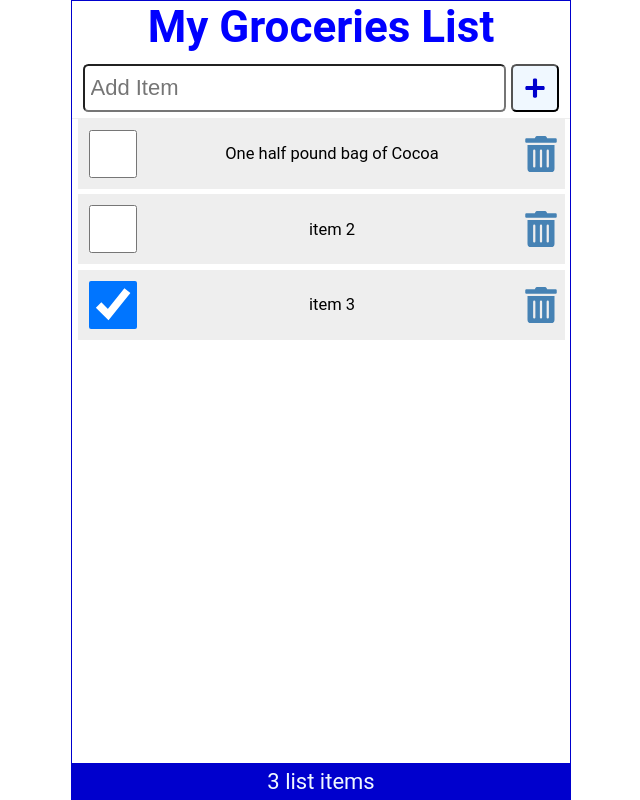
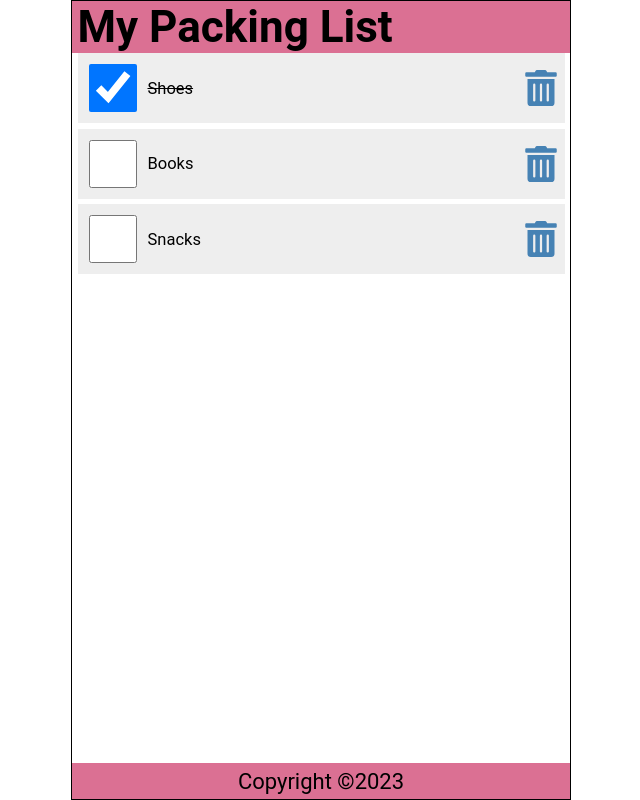
Before and after one commit to Stellamargy/Phase-2-React--Project, a React (Create React App) app: page / in a window 1280 px wide. Shown: the whole page, without its empty margins (319-959 px from the left). Built offline with nearby package versions, Linux system fonts and the light colour scheme.

Commit message:
components abstraction

```diff
--- a/src/AddItem.js
+++ /dev/null
@@ -1,25 +0,0 @@
-import { FaPlus } from "react-icons/fa";
-
-function AddItem({newItems,setNewItems,handleSubmit}){
-
-    return(
-        <form className="addForm" onSubmit={(e)=>handleSubmit(e)}>
-            <label htmlFor="Add Item">Add Item</label>
-            <input
-            type="text"
-            autoFocus
-            required
-            placeholder="Add Item"
-            id="Add Item"
-            value={newItems}
-            onChange={(e)=>setNewItems(e.target.value)}
-            ></input>
-                <button  type="submit" aria-label="Add Item">
-                <FaPlus/>
-            </button>
-
-        </form>
-    )
-}
-
-export default AddItem;
--- a/src/App.css
+++ /dev/null
@@ -1,38 +0,0 @@
-.App {
-  text-align: center;
-}
-
-.App-logo {
-  height: 40vmin;
-  pointer-events: none;
-}
-
-@media (prefers-reduced-motion: no-preference) {
-  .App-logo {
-    animation: App-logo-spin infinite 20s linear;
-  }
-}
-
-.App-header {
-  background-color: #282c34;
-  min-height: 100vh;
-  display: flex;
-  flex-direction: column;
-  align-items: center;
-  justify-content: center;
-  font-size: calc(10px + 2vmin);
-  color: white;
-}
-
-.App-link {
-  color: #61dafb;
-}
-
-@keyframes App-logo-spin {
-  from {
-    transform: rotate(0deg);
-  }
-  to {
-    transform: rotate(360deg);
-  }
-}
--- a/src/App.js
+++ b/src/App.js
@@ -1,62 +1,49 @@
+import Header from "./Header";
+import Content from "./Content";
+import Footer from "./Footer";
+import { useState } from "react";
 
-import './App.css';
-import Header from './Header';
-import Content from './Content';
-import Footer from './Footer';
-import { useState } from 'react';
-import AddItem from './AddItem';
-
-
-function App() {
+ function App(){
     const[items,setItems]=useState([
         {
             id:1,
-        checked:false,
-        item:"One half pound bag of Cocoa"
+            checked:true,
+            item:"Shoes"
         },
         {
             id:2,
             checked:false,
-        item:"item 2"
+            item:"Books"
         },
         {
             id:3,
-        checked:true,
-        item:"item 3"
-    }]);
-    const[newItems,setNewItems]=useState('')
+            checked:false,
+            item:"Snacks"
 
-    function handleCheck(id){
-        const listItems=items.map((item)=>item.id===id?{...item,checked:!item.checked}:item)
-        setItems(listItems)
-        localStorage.setItem("shoppinglist" ,JSON.stringify(listItems))
         }
-    function handleDelete(id){
-        const listItems=items.filter((item)=>item.id!==id)
-        setItems(listItems)
-        localStorage.setItem("shoppinglist" ,JSON.stringify(listItems))
+    ]);
+    const handleCheck = (id) => {
+        const listItems = items.map((item) => item.id === id ? { ...item, checked: !item.checked } : item);
+        setItems(listItems);
+        localStorage.setItem('shoppinglist', JSON.stringify(listItems));
     }
-    const handleSubmit=(e)=>{
-      e.preventDefault()
-      console.log("I did it")
-      setNewItems("")
+
+    const handleDelete = (id) => {
+        const listItems = items.filter((item) => item.id !== id);
+        setItems(listItems);
+        localStorage.setItem('shoppinglist', JSON.stringify(listItems));
     }
 
 
-  return (
+    return(
         <div className="App">
-      <Header title="My Groceries List" />
-      <AddItem
-      newItems={newItems}
-      setNewItems={setNewItems}
-      handleSubmit={handleSubmit}
-      />
-      <Content items={items}
+            <Header title="My Packing List"/>
+            <Content
+                items={items}
                 handleCheck={handleCheck}
                 handleDelete={handleDelete}
             />
-      <Footer length={items.length}/>
-
+            <Footer/>
         </div>
     );
 }
--- a/src/Footer.js
+++ b/src/Footer.js
@@ -1,13 +1,10 @@
-function Footer({length}){
-
-
+function Footer(){
+        const today= new Date()
     return(
-        <footer>
-            <p>{length} list items</p>
-
-        </footer>
-
-    );
+       <footer>
+            <p>Copyright &copy;{today.getFullYear()}</p>
+       </footer>
+    )
 }
 
 export default Footer;
--- a/src/Header.js
+++ b/src/Header.js
@@ -1,14 +1,12 @@
 function Header({title}){
+    return(
+        <header>
+            <h1>{title}</h1>
+        </header>
 
-  return(
-      <>
-          <h1 style={{color:'blue'}}>{title}</h1>
 
-       </>
+    );
+}
 
-  );
-}
-Header.defaultProps={
-  title:"Default Title"
-}
+
 export default Header;
--- a/src/ItemList.js
+++ b/src/ItemList.js
@@ -1,24 +1,16 @@
+import LineItem from "./LineItem";
 
-import LineItem from "./LineItem"
-
-function ItemList({items , handleCheck,handleDelete}){
-
+function ItemList({items,handleCheck,handleDelete}){
     return(
-    <ul>
-        {items.map((item)=>(
-            <LineItem
-            key={item.id}
-            item={item}
+        <LineItem
+            items={items}
             handleCheck={handleCheck}
             handleDelete={handleDelete}
-            />
+
+        />
 
 
-        ))}
-    </ul>
-
-    );
+    )
 }
 
-
 export default ItemList;
--- a/src/LineItem.js
+++ b/src/LineItem.js
@@ -1,18 +1,29 @@
-import {FaTrashAlt} from "react-icons/fa"
-function LineItem({item,handleDelete,handleCheck}){
+import {FaTrashAlt} from "react-icons/fa";
+function LineItem({items,handleCheck,handleDelete}){
     return(
-        <li className="item" >
-                <input type="checkbox" checked={item.checked}  onChange={()=>handleCheck(item.id)}/>
-                <label >{item.item}</label>
-                <FaTrashAlt
-                    onClick={()=>handleDelete(item.id)}
-                    role="button"
-                    tabIndex="0"
-                />
+        <ul>
+                    {items.map((item) => (
+                        <li className="item" key={item.id}>
+                            <input
+                                type="checkbox"
+                                onChange={() => handleCheck(item.id)}
+                                checked={item.checked}
+                            />
+                            <label
+                                style={(item.checked) ? { textDecoration: 'line-through' } : null}
+                                onDoubleClick={() => handleCheck(item.id)}
+                            >{item.item}</label>
+                            <FaTrashAlt
+                                onClick={() => handleDelete(item.id)}
+                                role="button"
+                                tabIndex="0"
+                            />
+                        </li>
+                    ))}
+                </ul>
 
-            </li>
-
-    )
+    );
 }
 
+
 export default LineItem;
--- a/src/index.css
+++ b/src/index.css
@@ -25,15 +25,15 @@ body {
   height: 100vh;
   width: 100%;
   max-width: 500px;
-  border: 1px solid mediumblue;
+  border: 1px solid black;
   margin: auto;
 }
 
 header {
   width: 100%;
   padding: 0 0.25em;
-  background-color: mediumblue;
-  color: aliceblue;
+  background-color: palevioletred;
+  color: black;
   display: flex;
   justify-content: space-between;
   align-items: center;
@@ -52,8 +52,8 @@ main {
 footer {
   width: 100%;
   padding: 0.25em;
-  background-color: mediumblue;
-  color: aliceblue;
+  background-color: palevioletred;
+  color: black;
   display: grid;
   place-content: center;
 }
@@ -116,70 +116,3 @@ ul li::before {
   color: red;
   outline: none;
 }
-
-.addForm {
-  width: 100%;
-  display: flex;
-  justify-content: flex-start;
-  margin: 0.5rem 0 0;
-  padding: 0 0.5rem 0.25rem;
-  border-bottom: 1px solid #eee;
-}
-
-.addForm label {
-  position: absolute;
-  left: -99999px;
-}
-
-.addForm input[type='text'] {
-  flex-grow: 1;
-  max-width: calc(100% - 50px);
-  min-height: 48px;
-  font-size: 1rem;
-  padding: 0.25rem;
-  border-radius: 0.25rem;
-  margin-right: 0.25rem;
-  outline: none;
-}
-
-button {
-  height: 48px;
-  min-width: 48px;
-  border-radius: 0.25rem;
-  padding: 0.5rem;
-  font-size: 1rem;
-  background-color: aliceblue;
-  color: mediumblue;
-  cursor: pointer;
-}
-
-button:focus,
-button:hover {
-  color: white;
-  background-color: limegreen;
-  outline: none;
-}
-
-.searchForm {
-  width: 100%;
-  display: flex;
-  justify-content: flex-start;
-  margin: 0.25rem 0 0;
-  padding: 0 0.5rem 0.25rem;
-  border-bottom: 1px solid #eee;
-}
-
-.searchForm label {
-  position: absolute;
-  left: -99999px;
-}
-
-.searchForm input[type='text'] {
-  flex-grow: 1;
-  max-width: 100%;
-  min-height: 48px;
-  font-size: 1rem;
-  padding: 0.25rem;
-  border-radius: 0.25rem;
-  outline: none;
-}
```
Also changed, not shown: src/Content.js (+4 -8 lines), db.json (deleted). Lines whose indentation alone changed are shown as unchanged.
